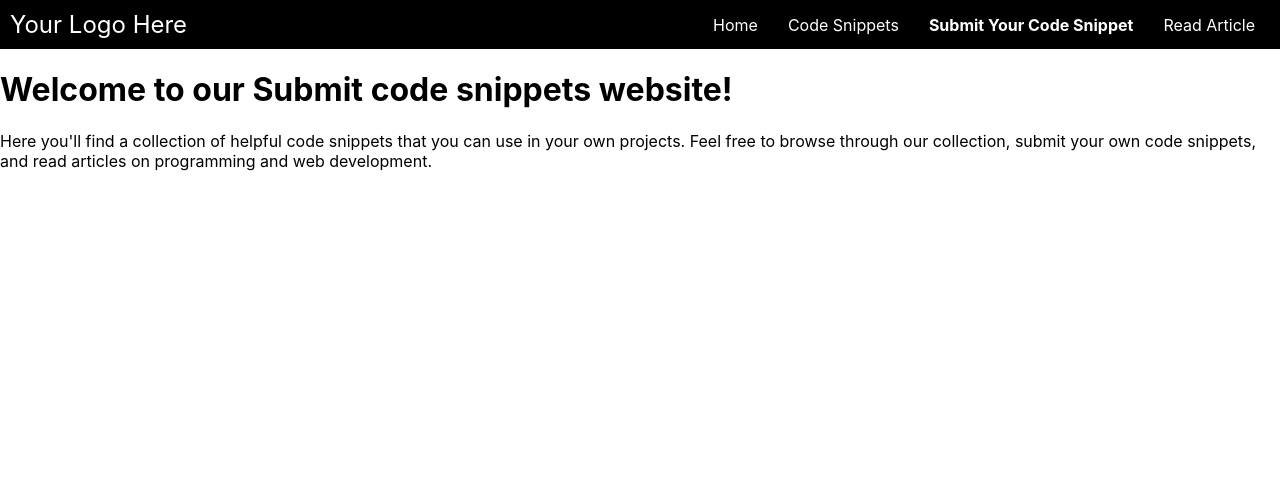
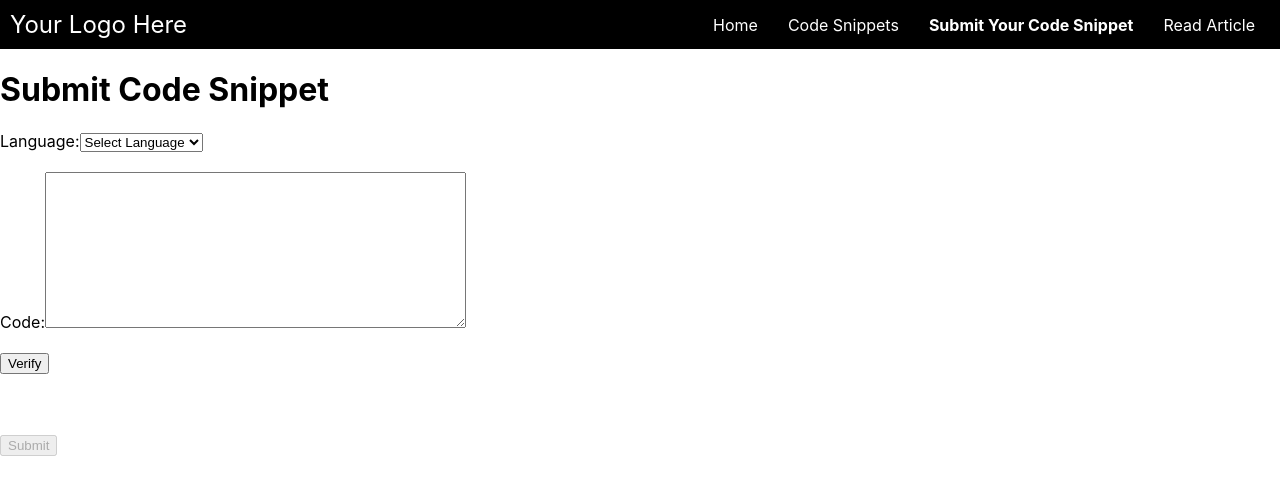
Before and after one commit to raj-28/comp, a React (Create React App) app in the folder comp/: page /submit-code in a window 1280 px wide. Shown: the top 494 px of the page. Built offline with nearby package versions, Linux system fonts and the light colour scheme; the HTML template or start-up script is replaced by a standard one.

Commit message:
now updated submit code snippet area

```diff
--- a/comp/src/pages/SubmitCode.jsx
+++ b/comp/src/pages/SubmitCode.jsx
@@ -1,15 +1,92 @@
-function SubmitCode() {
-    return (
-      <div>
-        <h1>Welcome to our Submit code snippets website!</h1>
-        <p>
-          Here you'll find a collection of helpful code snippets that you can use
-          in your own projects. Feel free to browse through our collection, submit
-          your own code snippets, and read articles on programming and web
-          development.
-        </p>
-      </div>
-    );
-  }
+import React, { useState } from "react";
+import "../styles/Previewcard.css";
 
-  export default SubmitCode;
+function App() {
+  const [selectedLanguage, setSelectedLanguage] = useState("");
+  const [code, setCode] = useState("");
+  const [isValid, setIsValid] = useState(false);
+
+  const handleLanguageChange = (event) => {
+    setSelectedLanguage(event.target.value);
+    setIsValid(false);
+  };
+
+  const handleCodeChange = (event) => {
+    setCode(event.target.value);
+    setIsValid(false);
+  };
+
+  const verifyCode = () => {
+    // Verify the language of the code
+    // This is a simplified example using only a few languages
+    let valid = false;
+    if (selectedLanguage === "javascript") {
+      valid = /^function|^const|^let|^var/.test(code);
+    } else if (selectedLanguage === "python") {
+      valid = /^def|^class/.test(code);
+    } else if (selectedLanguage === "java") {
+      valid = /^public\s+class|^public\s+static\s+void/.test(code);
+    } else if (selectedLanguage === "csharp") {
+      valid = /^public\s+class|^public\s+static\s+void/.test(code);
+    }
+
+    setIsValid(valid);
+  };
+
+  return (
+    <div className="App">
+      <h1>Submit Code Snippet</h1>
+      <form>
+        <label htmlFor="language">Language:</label>
+        <select
+          id="language"
+          name="language"
+          value={selectedLanguage}
+          onChange={handleLanguageChange}
+        >
+          <option value="">Select Language</option>
+          <option value="javascript">JavaScript</option>
+          <option value="python">Python</option>
+          <option value="java">Java</option>
+          <option value="csharp">C#</option>
+        </select>
+        <br />
+        <br />
+        <label htmlFor="code">Code:</label>
+        <textarea
+          id="code"
+          name="code"
+          rows="10"
+          cols="50"
+          value={code}
+          onChange={handleCodeChange}
+        ></textarea>
+        <br />
+        <br />
+        <button type="button" onClick={verifyCode}>
+          Verify
+        </button>
+        <br />
+        <br />
+        <div id="preview">
+          {isValid ? (
+            <pre>
+              <code className={selectedLanguage}>{code}</code>
+            </pre>
+          ) : (
+            selectedLanguage && (
+              <p>Invalid code for the selected language.</p>
+            )
+          )}
+        </div>
+        <br />
+        <br />
+        <button type="submit" disabled={!isValid}>
+          Submit
+        </button>
+      </form>
+    </div>
+  );
+}
+
+export default App;
--- /dev/null
+++ b/comp/src/styles/Previewcard.css
@@ -0,0 +1,10 @@
+.preview-card {
+    margin-top: 20px;
+    padding: 10px;
+    background-color: #f2f2f2;
+    border: 1px solid #ccc;
+    border-radius: 5px;
+    font-size: 14px;
+    font-family: monospace;
+    white-space: pre-wrap;
+  }
```
